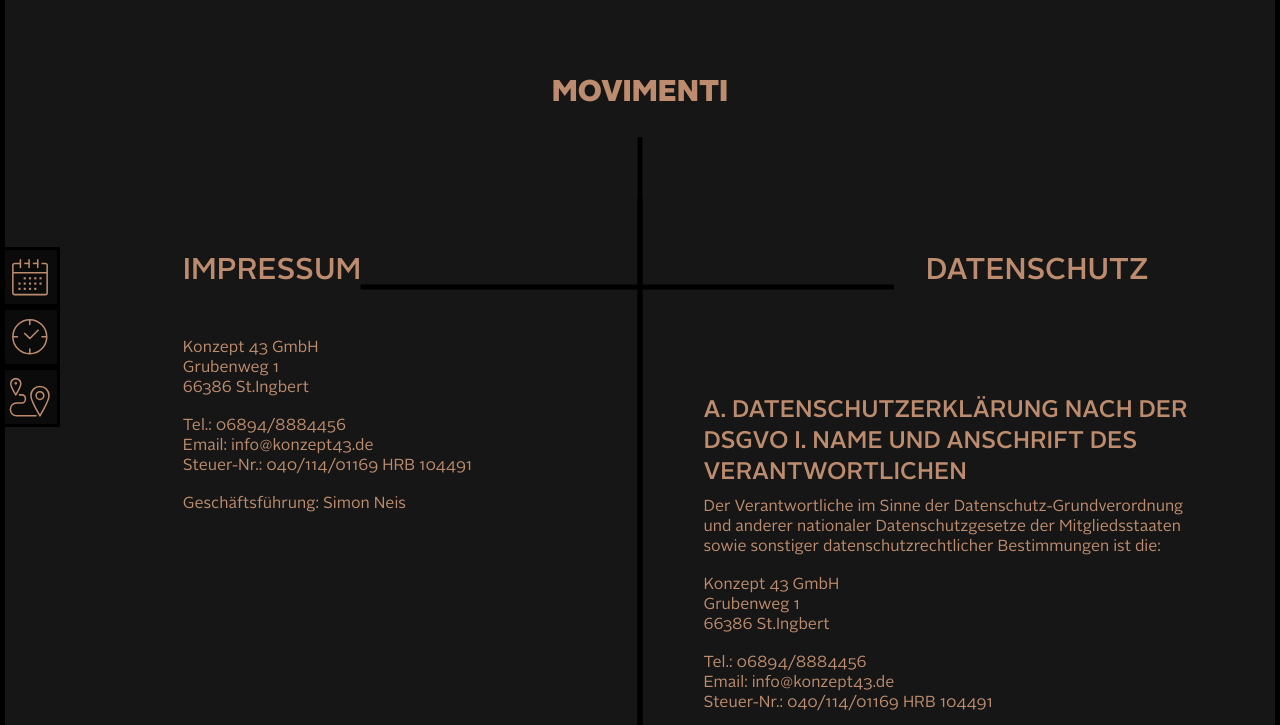
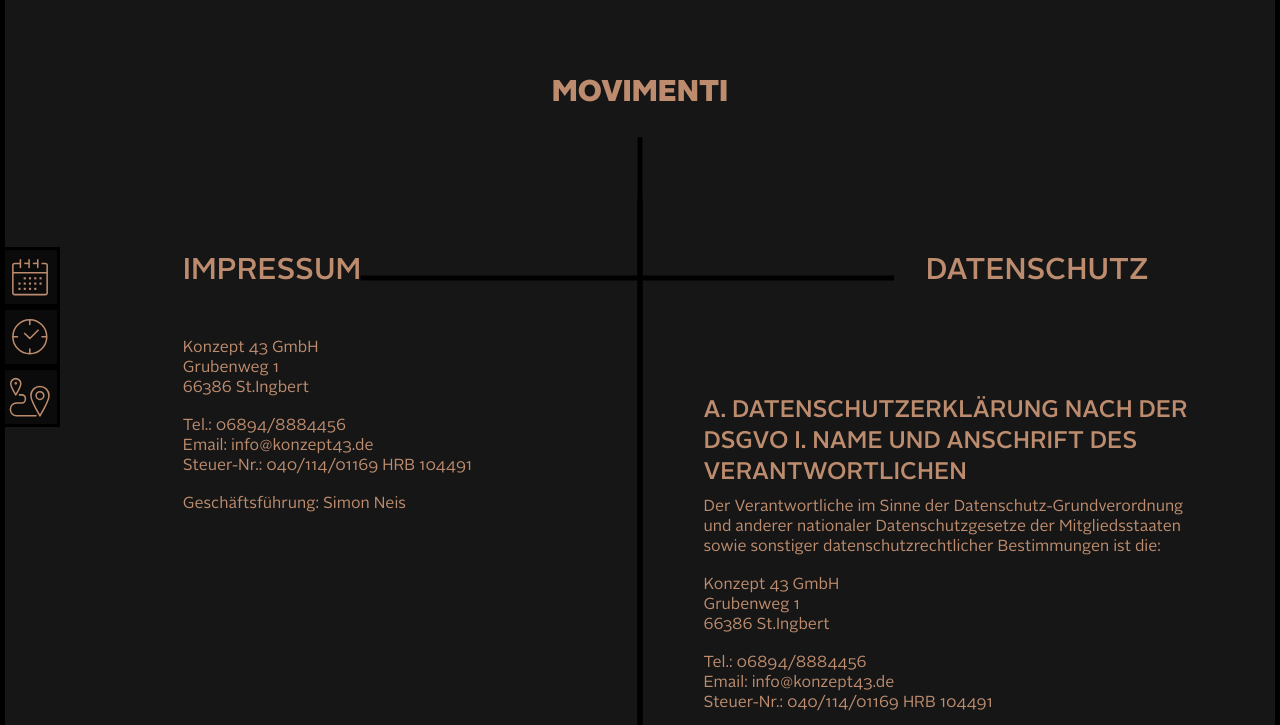
Before and after one commit to portvierNeufang/portvierNeufang.github.io, a plain HTML site: page imprint.html in a window 1280 px wide. Shown: the part 63-788 px from the top of the page. Drawn offline with Linux system fonts and the light colour scheme.

Commit message:
Update imprint.html
Rearanged Line

```diff
--- a/imprint.html
+++ b/imprint.html
@@ -441,7 +441,7 @@
             <line x1="50%" y1="0%" x2="50%" y2="100%" style="stroke:black;stroke-width:5" />
         </svg>
         <svg class="line front" height="100%" width="100%">
-            <line x1="28%" y1="1%" x2="70%" y2="1%" style="stroke:black;stroke-width:5" />
+            <line x1="28%" y1="0.9%" x2="70%" y2="0.9%" style="stroke:black;stroke-width:5" />
         </svg>
 
 
```
